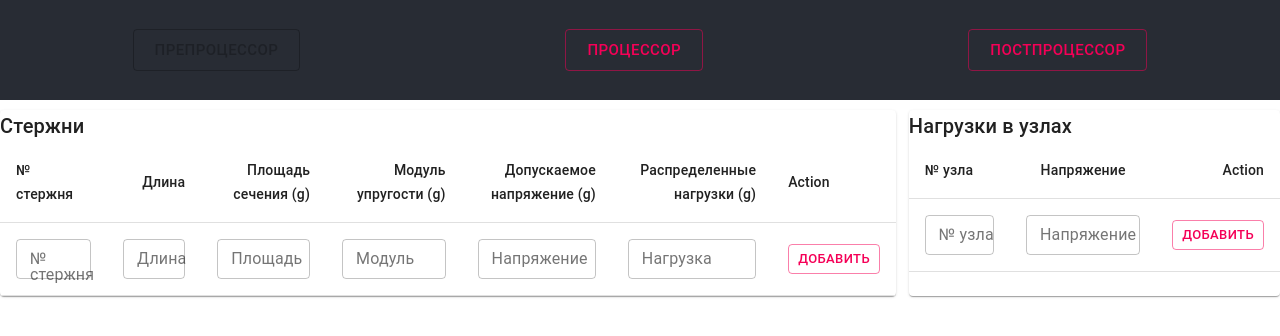
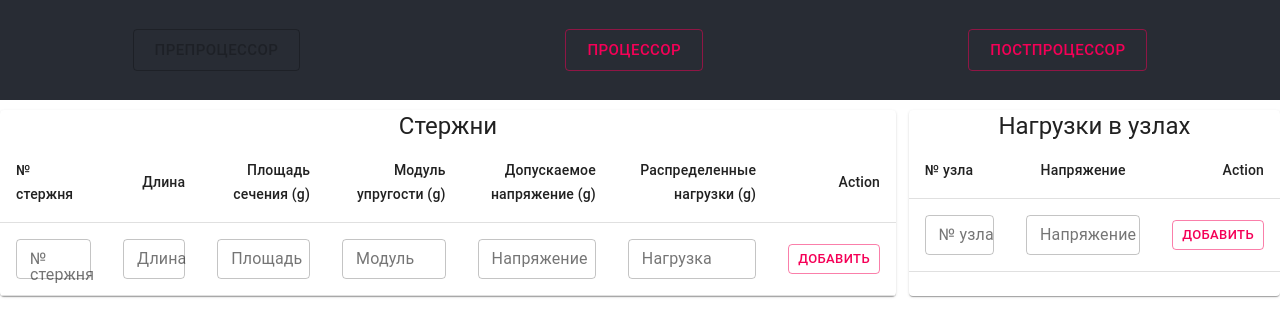
Before and after one commit to andim461/SAPR, a React (Create React App) app: page /pre in a window 1280 px wide. Shown: the top 336 px of the page. Built offline with nearby package versions, Linux system fonts and the light colour scheme.

Commit message:
beaty table

```diff
--- a/src/components/Tables/MyTableNodes.tsx
+++ b/src/components/Tables/MyTableNodes.tsx
@@ -75,7 +75,7 @@ const MyTableNodes = (props: TableProps) => {
 
     return (
         <Paper className="tableNodes">
-            <Typography variant="h6" id="tableTitle" component="div">
+            <Typography className='tableTitle' variant="h5" id="tableTitle" component="div">
                 Нагрузки в узлах
             </Typography>
             <TableContainer>
--- a/src/components/Tables/MyTableRods.tsx
+++ b/src/components/Tables/MyTableRods.tsx
@@ -145,7 +145,7 @@ const MyTableRods = (props: TableProps) => {
 
     return (
         <Paper className="tableRods">
-            <Typography variant="h6" id="tableTitle" component="div">
+            <Typography className='tableTitle' variant="h5" id="tableTitle" component="div">
                 Стержни
             </Typography>
             <TableContainer>
@@ -166,7 +166,7 @@ const MyTableRods = (props: TableProps) => {
                             <TableCell align="right">
                                 Распределенные нагрузки&nbsp;(g)
                             </TableCell>
-                            <TableCell>Action</TableCell>
+                            <TableCell align="right">Action</TableCell>
                         </TableRow>
                     </TableHead>
                     <TableBody>
--- a/src/components/Tables/Tables.css
+++ b/src/components/Tables/Tables.css
@@ -13,3 +13,10 @@
     background-color: black;
     color: white;
 }
+.tableTitle{
+    margin-top: 15px;
+    margin-left: 15px;
+    display: flex;
+    justify-content: center;
+
+}
```
